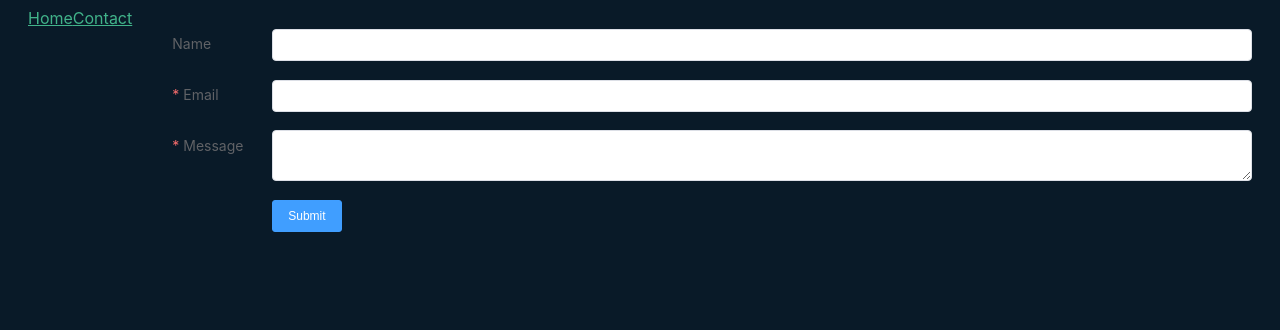
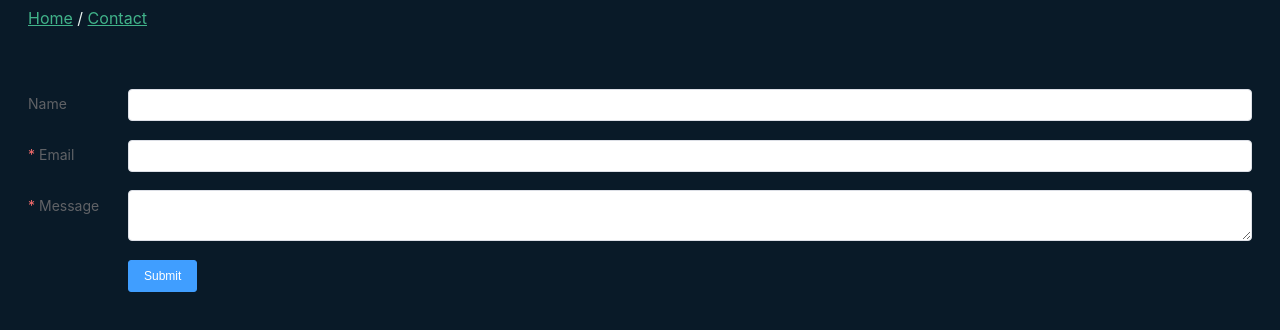
Before and after one commit to Instaplot/website, a Nuxt app: page /contact in a window 1280 px wide. Shown: the top 330 px of the page. Built offline with nearby package versions, Linux system fonts and the light colour scheme.

Commit message:
fix: header

```diff
--- a/components/HeaderPage.vue
+++ b/components/HeaderPage.vue
@@ -1,6 +1,6 @@
 <template>
-  <el-header>
-    <router-link to="/">Home</router-link>
+  <div id="header">
+    <router-link to="/">Home</router-link> /
     <router-link to="/contact">Contact</router-link>
-  </el-header>
+  </div>
 </template>
--- a/pages/contact.vue
+++ b/pages/contact.vue
@@ -1,7 +1,9 @@
 <!-- eslint-disable vue/multi-word-component-names -->
 <template>
   <el-container>
-    <HeaderPage />
+    <el-header>
+      <HeaderPage />
+    </el-header>
     <el-main>
       <el-alert
         v-if="state === '429'"
--- a/pages/index.vue
+++ b/pages/index.vue
@@ -1,7 +1,9 @@
 <!-- eslint-disable vue/require-v-for-key -->
 <template>
   <el-container>
-    <HeaderPage />
+    <el-header>
+      <HeaderPage />
+    </el-header>
     <el-main>
       <div class="book-info">
         <el-alert
```
